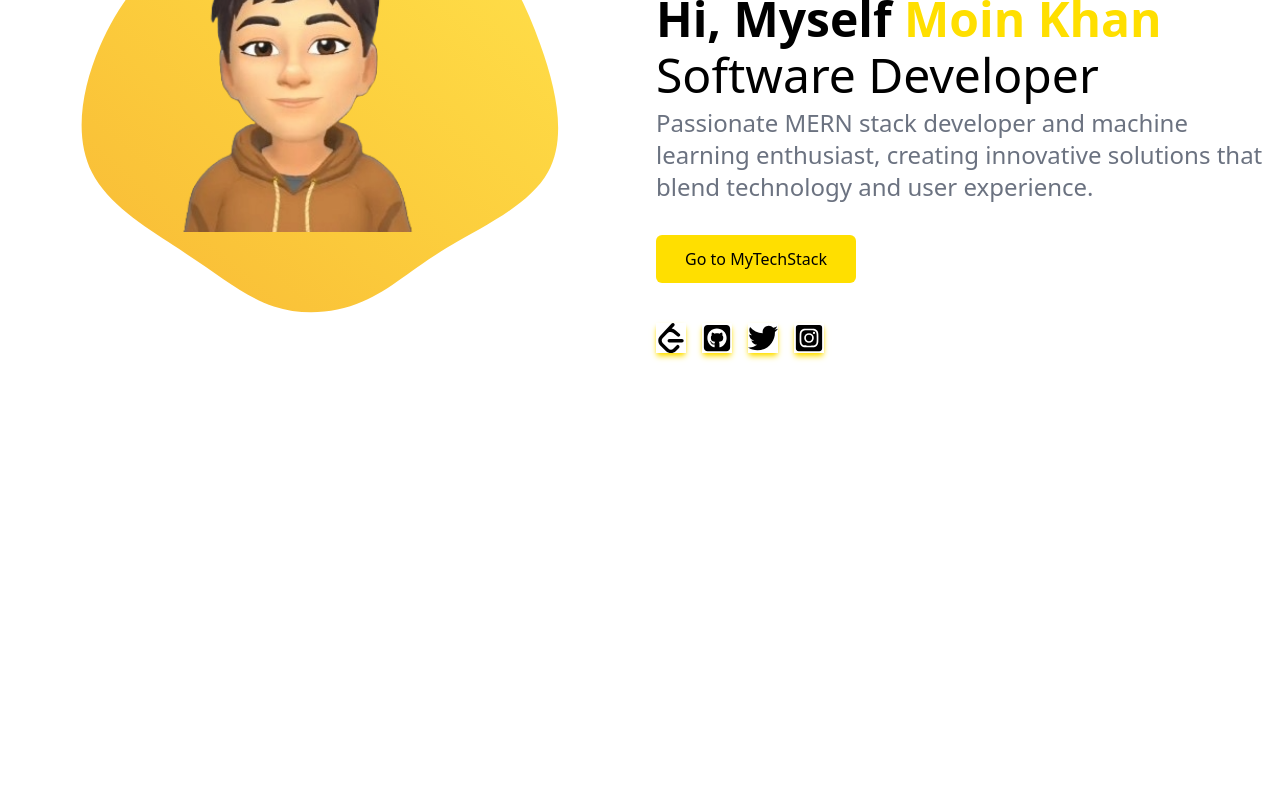
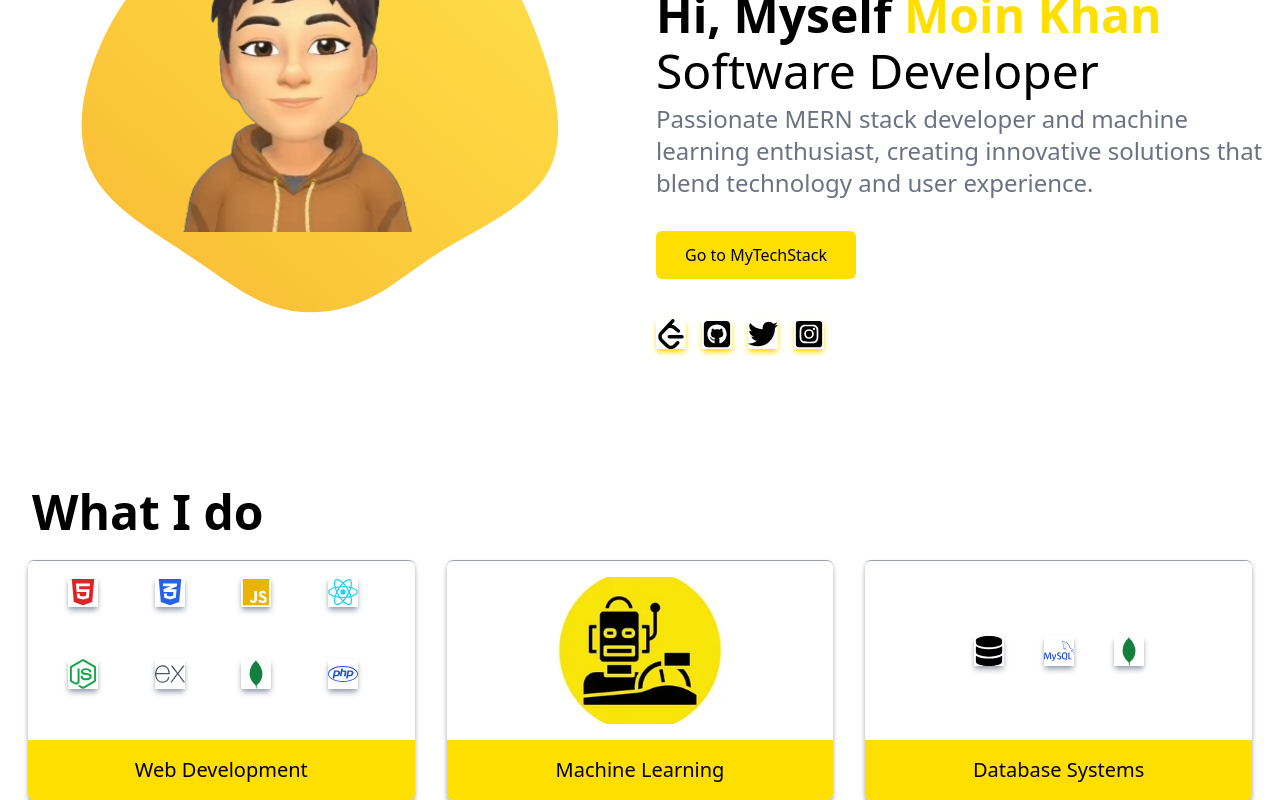
Before and after one commit to bhaktisb/portfolio, a React (Create React App) app: page / in a window 1280 px wide. Shown: the part 264-1064 px from the top of the page. Before the commit the page ends 800 px from the top, so only its background shows below. Built offline with nearby package versions, Linux system fonts and the light colour scheme.

Commit message:
added some tech stack

```diff
--- a/src/App.js
+++ b/src/App.js
@@ -1,5 +1,6 @@
 import Navbar from './components/Navbar';
 import Hero from './components/Hero';
+import TechStack from './components/TechStack';
 // import { Router } from 'react-router-dom';
 import './App.css';
 
@@ -9,6 +10,7 @@ function App() {
   <div>
   <Navbar/>
   <Hero/>
+  <TechStack/>
   </div>
 
 
--- a/src/components/Hero.jsx
+++ b/src/components/Hero.jsx
@@ -36,9 +36,9 @@ const Hero = () => {
       </div>
 
       {/* Right part */}
-      <div className="w-full md:w-[50%] pl-4 pt-0">
+      <div className="w-full md:w-[50%] pl-4 ">
         <motion.p
-          className="font-medium py-2 text md:text-3xl sm:text-2xl text-xl"
+          className="font-medium pb-2 text md:text-3xl sm:text-2xl text-xl"
           initial={{ opacity: 0, y: 20 }}
           animate={{ opacity: 1, y: 0 }}
           transition={{ duration: 0.6 }}
--- /dev/null
+++ b/src/components/TechStack.jsx
@@ -0,0 +1,62 @@
+import { FaHtml5,FaCss3Alt, } from "react-icons/fa";
+import { IoLogoJavascript } from "react-icons/io5";
+import { FaReact } from "react-icons/fa";
+import { FaNodeJs } from "react-icons/fa";
+import { SiExpress } from "react-icons/si";
+import { DiMongodb } from "react-icons/di";
+import { FaPhp } from "react-icons/fa";
+import { FaDatabase } from "react-icons/fa";
+import { SiMysql } from "react-icons/si";
+import machine from "../assets/img/machine.webp"
+
+const TechStack = () => {
+  return (
+    <div className="w-full px-4 mt-10">
+      <h1 className=" pb-6 md:text-5xl sm:text-4xl text-3xl font-semibold ml-4">What I do</h1>
+      <div className="md:grid md:grid-cols-3 gap-8 px-3 flex flex-col ">
+        {/* web developer */}
+      <div className="bg-white shadow-md shadow-gray-400 h-60 rounded-md overflow-hidden border-t border-t-gray-400 hover:scale-105 duration-300">
+      <div className="w-full h-[75%] grid grid-cols-4 gap-4 p-4 pl-10">
+        <FaHtml5 className="text-red-600 text-3xl shadow-md shadow-gray-400" />
+        <FaCss3Alt className="text-blue-600 text-3xl shadow-md shadow-gray-400" />
+        <IoLogoJavascript className="text-yellow-500 text-3xl shadow-md shadow-gray-400" />
+        <FaReact className="text-cyan-400 text-3xl shadow-md shadow-gray-400" />
+        <FaNodeJs className="text-green-600 text-3xl shadow-md shadow-gray-400" />
+        <SiExpress className="text-gray-600 text-3xl shadow-md shadow-gray-400" />
+        <DiMongodb className="text-green-700 text-3xl shadow-md shadow-gray-400" />
+        <FaPhp className="text-blue-700 text-3xl shadow-md shadow-gray-400" />
+      </div>
+      <div className="bg-[#ffdf00] w-full h-[25%] text-xl font-medium flex justify-center items-center">
+        Web Development
+      </div>
+      </div>
+      {/* machine learning */}
+      <div className="bg-white shadow-md shadow-gray-400 h-60 rounded-md overflow-hidden border-t border-t-gray-400 hover:scale-105 duration-300">
+      <div className="w-full h-[75%] relative">
+  <img src={machine} alt="" className="absolute inset-0 w-full h-full object-cover p-4" />
+     </div>
+
+      <div className="bg-[#ffdf00] w-full h-[25%] text-xl font-medium flex justify-center items-center">
+        Machine Learning
+      </div>
+      </div>
+      {/* Database system */}
+      <div className="bg-white shadow-md shadow-gray-400 h-60 rounded-md overflow-hidden border-t border-t-gray-400 hover:scale-105 duration-300">
+      <div className="w-full h-[75%] flex justify-center items-center gap-10">
+        <FaDatabase className="text-black text-3xl shadow-md shadow-gray-400"/>
+        <SiMysql className="text-blue-700 text-3xl shadow-md shadow-gray-400"/>
+        <DiMongodb className="text-green-700 text-3xl shadow-md shadow-gray-400"/>
+      </div>
+      <div className="bg-[#ffdf00] w-full h-[25%] text-xl font-medium flex justify-center items-center">
+        Database Systems
+      </div>
+      </div>
+        {/* machine learning */}
+
+
+      </div>
+    </div>
+   );
+}
+
+export default TechStack;
```
Also changed, not shown: src/assets/img/machine.webp (added).
